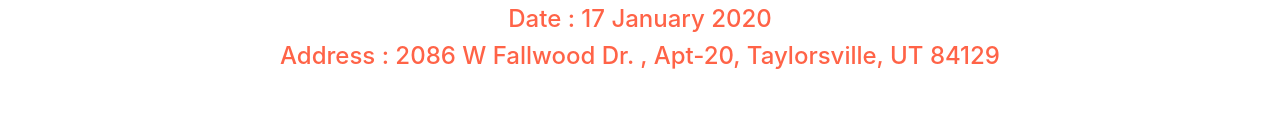
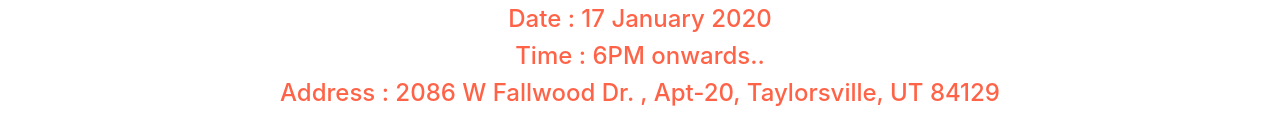
Before and after one commit to mmpandit/Invitation, a plain HTML site: page index.html in a window 1280 px wide. Shown: the part 426-558 px from the top of the page. Drawn offline with nearby package versions, Linux system fonts and the light colour scheme.

Commit message:
updated index.html
updated code

```diff
--- a/index.html
+++ b/index.html
@@ -39,6 +39,7 @@
         <div id="main">
           <h3> Haldi-Kumkum</h3>
           <h4>Date    : 17 January 2020 </h4>
+          <h4>Time : 6PM onwards..
           <h4>Address   : 2086 W Fallwood Dr. , Apt-20, Taylorsville, UT 84129</h4>
           <br><br>
           <marquee width="100%" direction="right" height="30px" style="color: green">
```
